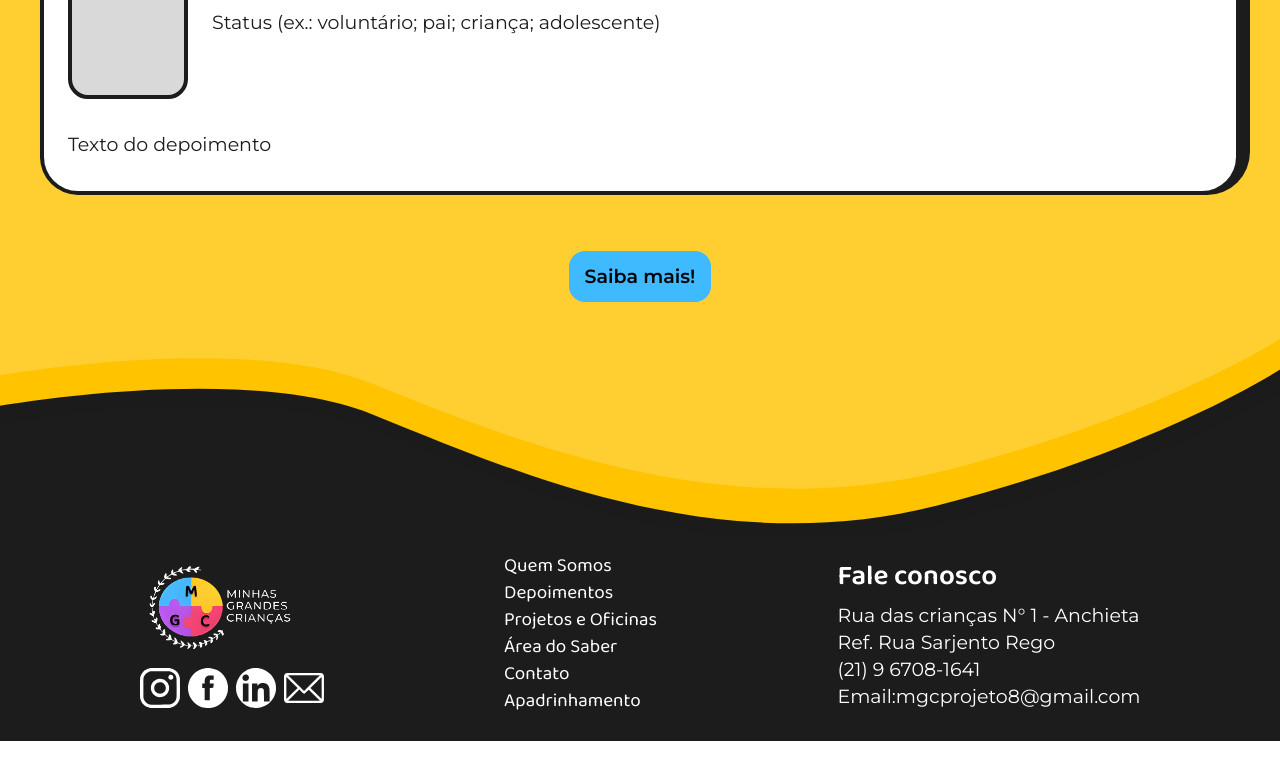
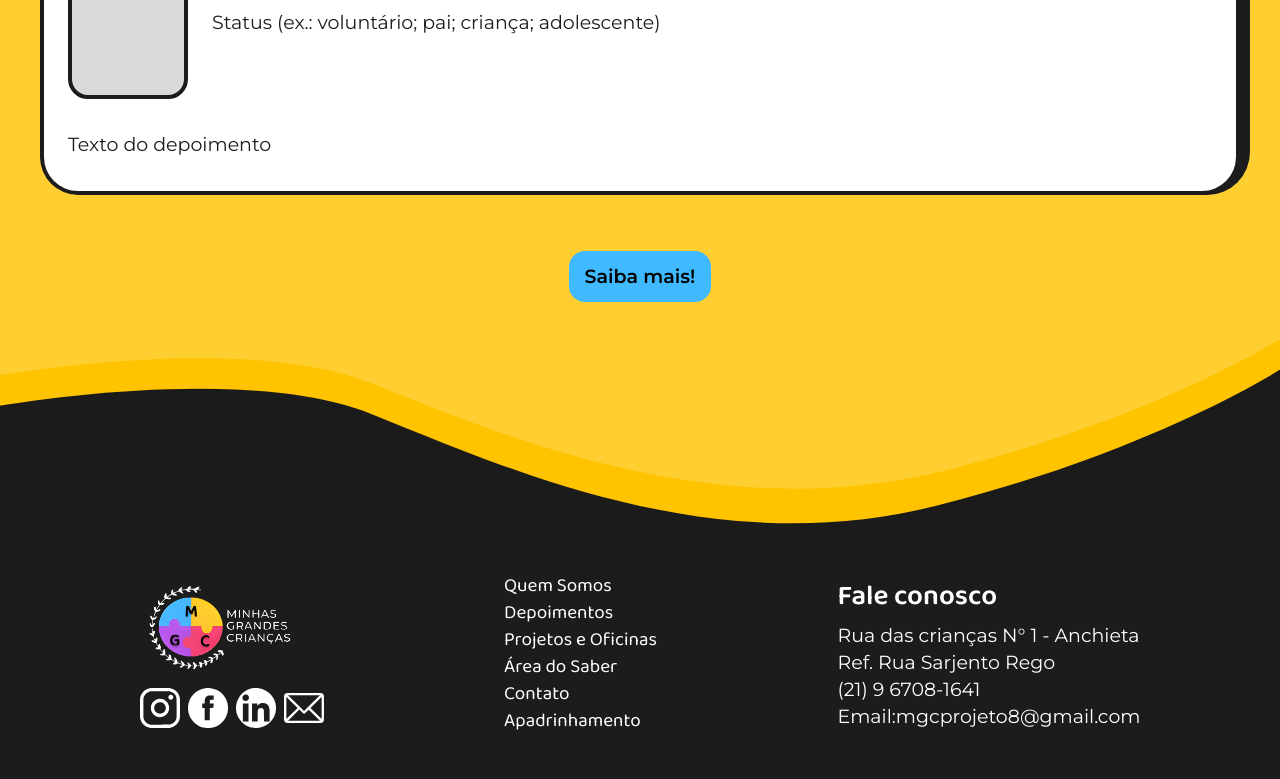
Before and after one commit to MatheusVinicius77/Projeto-MGC, a React (Create React App) app: page / in a window 1280 px wide. Shown: the part 3750-4529 px from the top of the page. Before the commit the page ends 4491 px from the top, so only its background shows below. Built offline with nearby package versions, Linux system fonts and the light colour scheme.

Commit message:
feat: aumenta padding do footer

```diff
--- a/src/components/Footer/styles.module.css
+++ b/src/components/Footer/styles.module.css
@@ -26,7 +26,7 @@
   max-width: 1163px;
   margin: 0 auto;
   gap: 30px;
-  padding: 20px 81px 30px;
+  padding: 40px 81px 80px;
   width: fit-content;
 }
 
```
